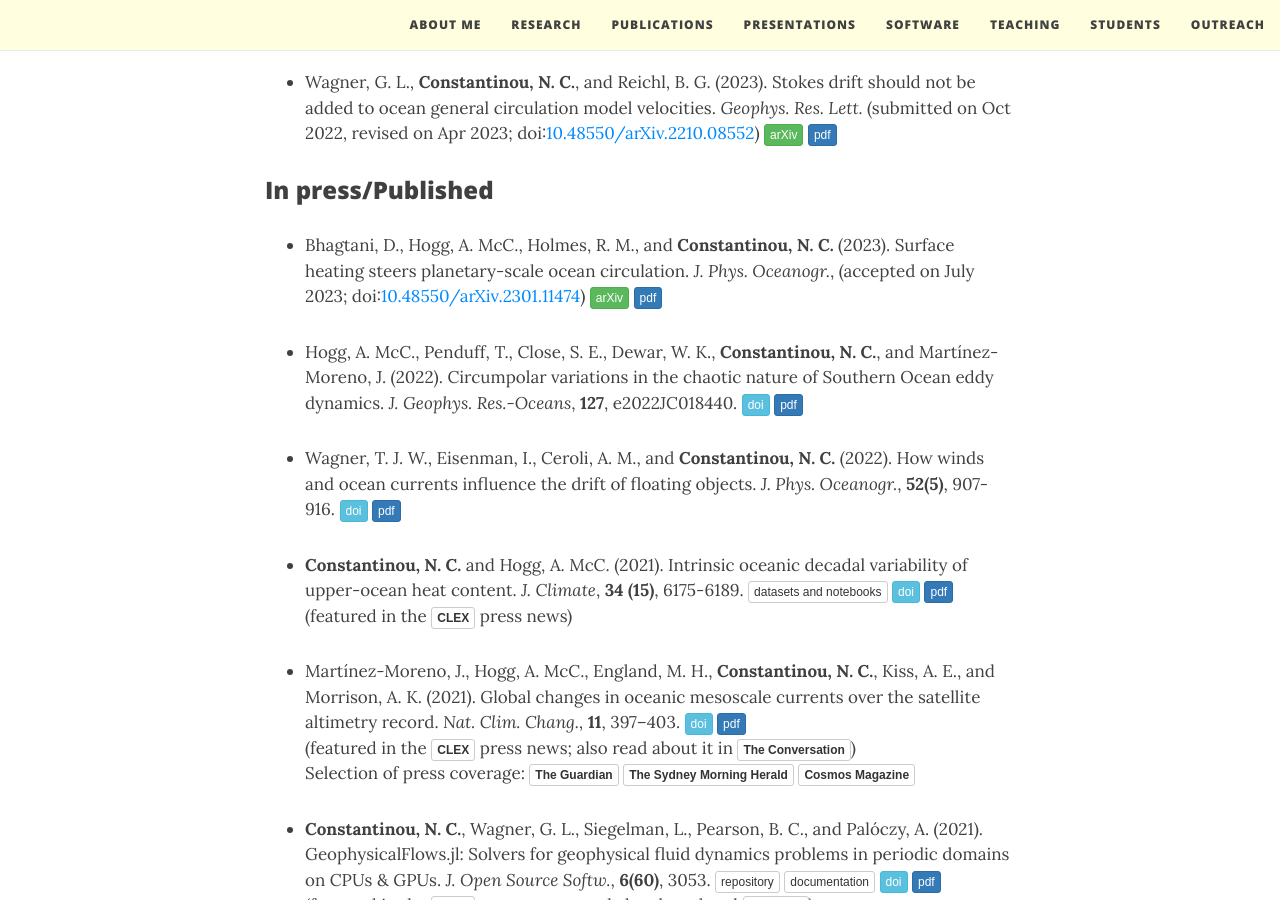
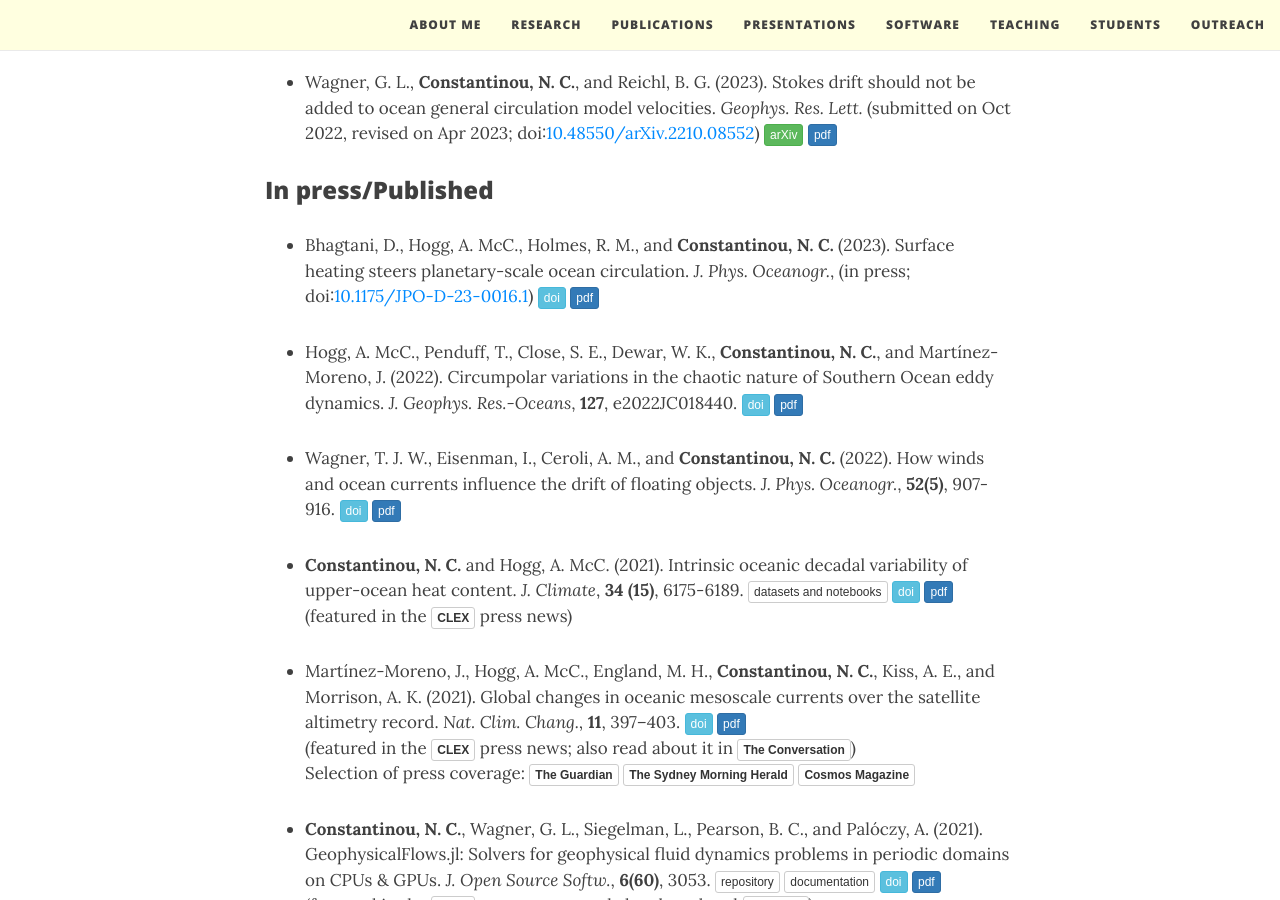
Before and after one commit to navidcy/navidcy.github.io, a Jekyll site: the page built from publications.md, in a window 1280 px wide and 900 px high, scrolled down 1047 px. Built offline with Jekyll 4.4.1, drawn with Linux system fonts in a browser that asks for light colours; nearby versions of some CDN libraries; comment, search, counter and statistics services are not loaded.

Commit message:
add buoyancy gyres doi

```diff
--- a/publications.md
+++ b/publications.md
@@ -29,7 +29,8 @@
 
 ### In press/Published
 
-- Bhagtani, D., Hogg, A. McC., Holmes, R. M., and **Constantinou, N. C.** (2023). Surface heating steers planetary-scale ocean circulation. _J. Phys. Oceanogr._, (accepted on July 2023; doi:[10.48550/arXiv.2301.11474](https://doi.org/10.48550/arXiv.2301.11474){:target="_blank"}) [<span class="btn btn-success btn-xs{{end}}" style="font-family:sans-serif;">arXiv</span>][arXiv:2301.11474]{:target="_blank"} [<span class="btn btn-primary btn-xs{{end}}" style="font-family:sans-serif;">pdf</span>][buoyancygyres]
+- Bhagtani, D., Hogg, A. McC., Holmes, R. M., and **Constantinou, N. C.** (2023). Surface heating steers planetary-scale ocean circulation. _J. Phys. Oceanogr._, (in press; doi:[10.1175/JPO-D-23-0016.1](https://doi.org/10.1175/JPO-D-23-0016.1){:target="_blank"}) [<span class="btn btn-info btn-xs{{end}}" style="font-family:sans-serif;">doi</span>][buoyancygyres-doi]{:target="_blank"} [<span class="btn btn-primary btn-xs{{end}}" style="font-family:sans-serif;">pdf</span>][buoyancygyres] <span align="right" class='altmetric-embed' data-badge-type="2" data-condensed="true" data-hide-less-than="2" data-doi="10.1175/JPO-D-23-0016.1"></span>
+
 
 
 - Hogg, A. McC., Penduff, T., Close, S. E., Dewar, W. K., **Constantinou, N. C.**, and Martínez-Moreno, J. (2022). Circumpolar variations in the chaotic nature of Southern Ocean eddy dynamics. _J. Geophys. Res.-Oceans_, **127**, e2022JC018440. [<span class="btn btn-info btn-xs{{end}}" style="font-family:sans-serif;">doi</span>][occiput-SO-doi]{:target="_blank"} [<span class="btn btn-primary btn-xs{{end}}" style="font-family:sans-serif;">pdf</span>][occiput-SO] <span align="right" class='altmetric-embed' data-badge-type="2" data-condensed="true" data-hide-less-than="2" data-doi="10.1029/2022JC018440"></span>
@@ -195,6 +196,7 @@
 [wallturbulencebrief]: WallTurbulenceEnergyExtraction.pdf
 [wallturbulencebrief-url]: https://ctr.stanford.edu/annual-research-briefs-2018
 
+[buoyancygyres-doi]: https://doi.org/10.1175/JPO-D-23-0016.1
 [occiput-SO-doi]: https://doi.org/10.1029/2022JC018440
 [modallystableturbulence-doi]: https://doi.org/10.48550/arXiv.1909.05490
 [eigeninit-eigenloss-doi]: https://doi.org/10.48550/arXiv.2212.12086
```
